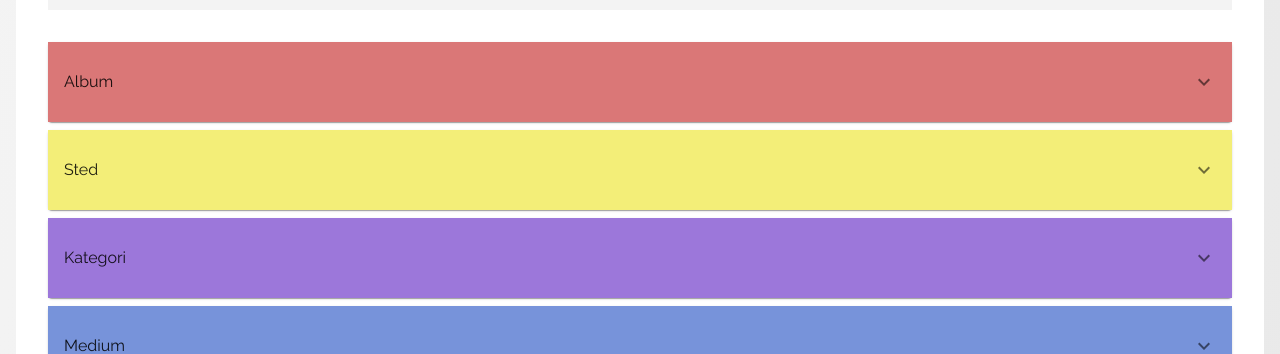
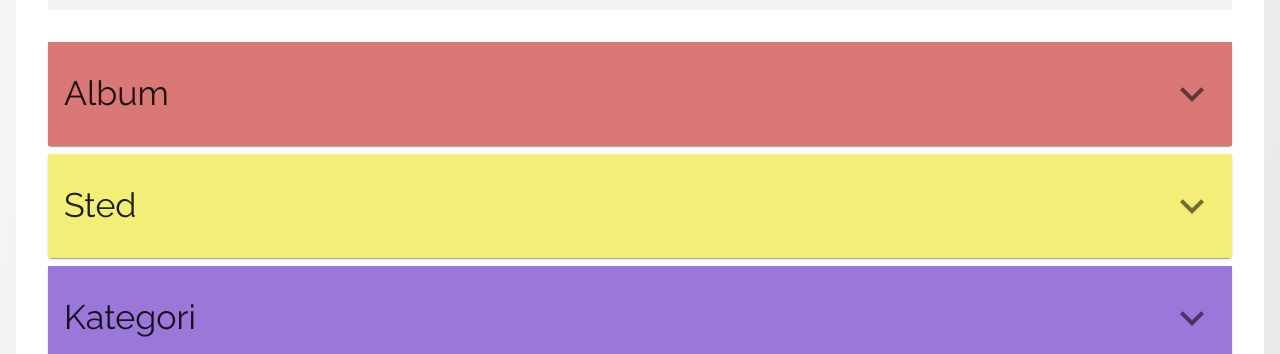
Before and after one commit to Fotogjengen/hilfling-frontend-extern, a React (Create React App) app: page /intern/arkivsjef in a window 1280 px wide. Shown: the part 449-803 px from the top of the page. Built offline with nearby package versions, Linux system fonts and the light colour scheme.

Commit message:
Changed the layout of the Accordion a bit

```diff
--- a/src/components/Arkivsjef/ArchiveBossAccordion/ArchiveBossAccordion.tsx
+++ b/src/components/Arkivsjef/ArchiveBossAccordion/ArchiveBossAccordion.tsx
@@ -25,8 +25,8 @@ const ArchiveBossAccordion: FC<Props> = ({ color, name, children }) => {
   return (
     <div className={styles.archiveBossAccordion}>
       <Accordion>
-        <AccordionSummary expandIcon={<ExpandMoreIcon />}>
-          <Typography> {name} </Typography>
+        <AccordionSummary expandIcon={<ExpandMoreIcon style={{fontSize: '3rem'}}/>}>
+          <Typography variant='h4'> {name} </Typography>
         </AccordionSummary>
         <AccordionDetails>
           <Grid container spacing={5}>
```
